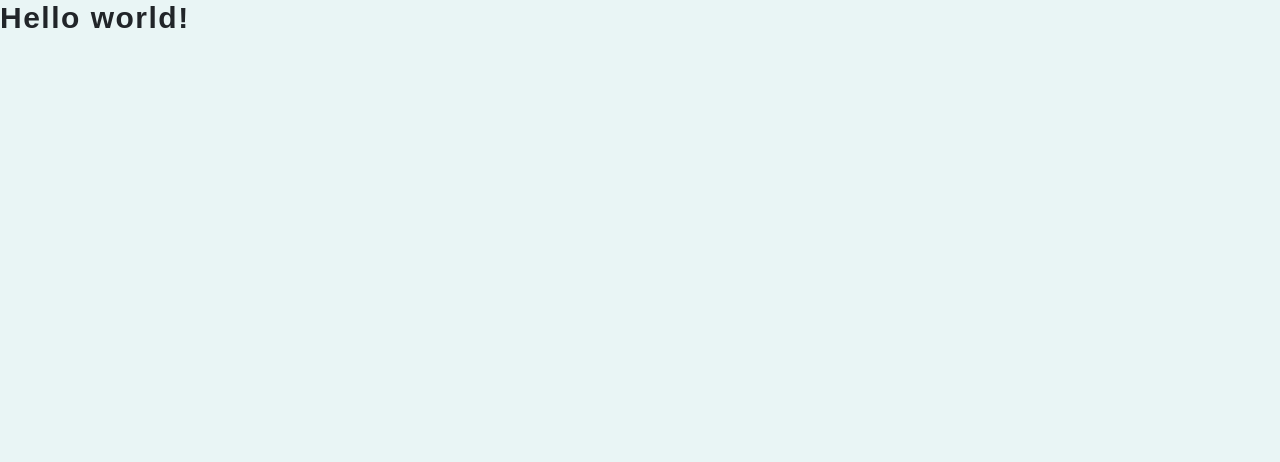
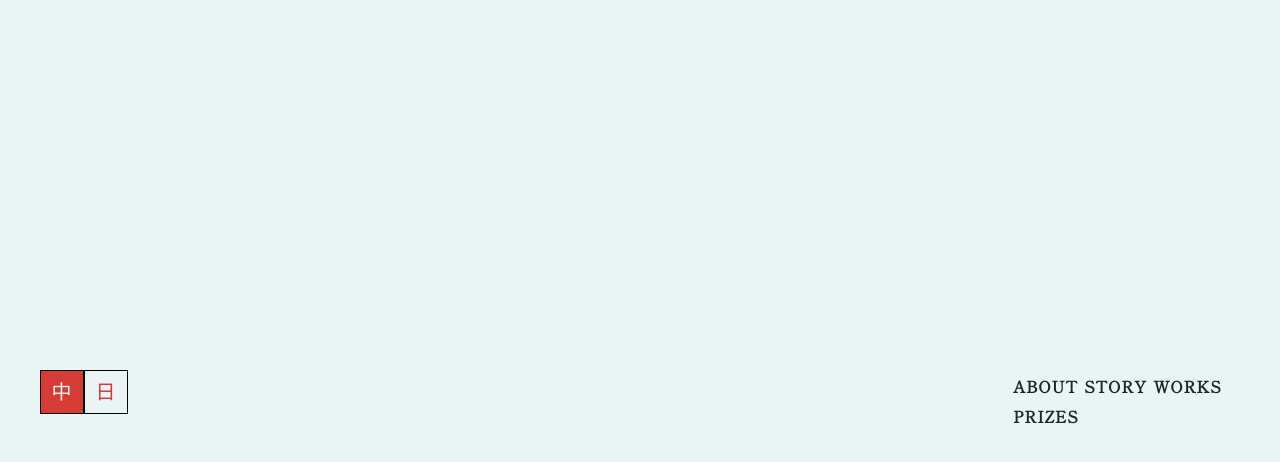
Before and after one commit to DeathScythe1021/KonSatoshi-website, a website built with Vite: page index.html in a window 1280 px wide. Built offline with nearby package versions, Linux system fonts and the light colour scheme; a web font is replaced by a local one.

Commit message:
feat: add lang-btn style

```diff
--- a/index.html
+++ b/index.html
@@ -7,8 +7,26 @@
 
 </head>
 <body>
-  <h1 class="text-3xl font-bold text-display-1">
-    Hello world!
-  </h1>
+ <main>
+  <!-- homepage -->
+  <section class="section">
+    <div class="w-full flex ">
+      <div class="w-full flex ">
+        <button class="lang-btn active" id="btn-ch">中</button>
+        <button class="lang-btn" id="btn-jp">日</button>
+
+      </div>
+    <nav>
+      <a href="" class="text-heading-5">ABOUT</a>
+      <a href="" class="text-heading-5">STORY</a>
+      <a href="" class="text-heading-5">WORKS</a>
+      <a href="" class="text-heading-5">PRIZES</a>
+    </nav>
+    </div>
+
+  </section>
+ </main>
+
+ <script src="script.js"></script>
 </body>
 </html>
--- a/src/style.css
+++ b/src/style.css
@@ -86,6 +86,23 @@
   .text-paragraph-sm {
     @apply font-mincho font-normal text-[14px] leading-normal tracking-[0.05em];
   }
+
+
+  /* 元件樣式 */
+
+.section{
+  @apply w-full max-w-[1296px] h-screen px-10 py-7 flex justify-center items-center ;
+}
+
+.lang-btn{
+  @apply font-dela w-11 h-11 p-1.5  text-default bg-bg border-[0.5px] border-black;
+
+}
+
+.lang-btn.active{
+  @apply  text-bg bg-default ;
+
+}
 }
 
 
```
